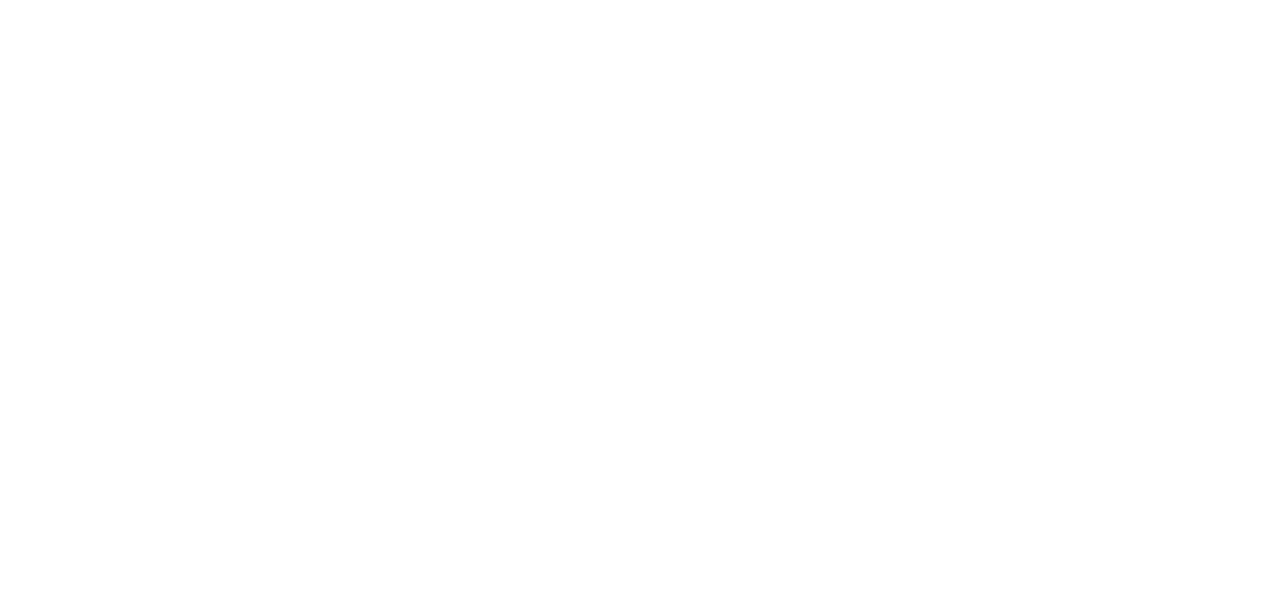
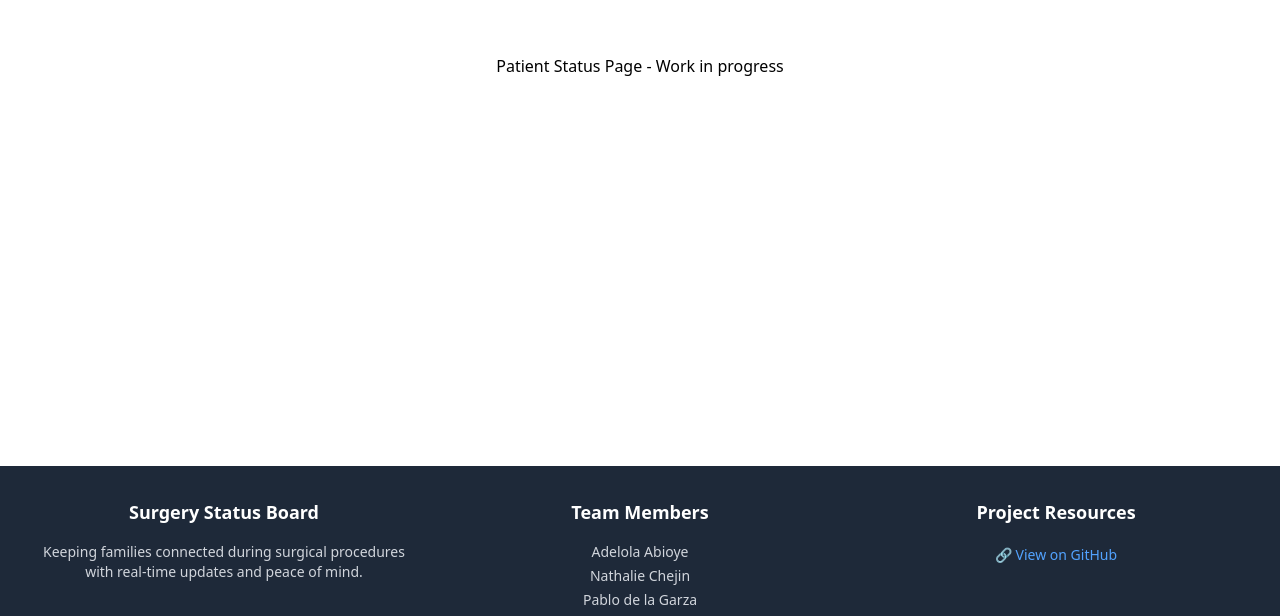
Before and after one commit to chingu-voyages/V56-tier3-team-36, a React (Vite) app in the folder client/: page /patientstatus in a window 1280 px wide. Before the commit this address had no page. Shown: the part 334-950 px from the top of the page. Before the commit the page ends 800 px from the top, so only its background shows below. Built offline with nearby package versions, Linux system fonts and the light colour scheme.

Commit message:
Adding Patient Status Page

```diff
--- a/client/src/App.jsx
+++ b/client/src/App.jsx
@@ -1,9 +1,9 @@
-import { useState } from 'react'
 import { BrowserRouter as Router, Routes, Route, Navigate  } from 'react-router-dom'
 import './App.css'
 
 import Home from './pages/Home'
 import PatientInformation from './pages/PatientInformation'
+import PatientStatus from './pages/PatientStatus'
 
 function App() {
   return (
@@ -12,6 +12,7 @@
         <Route path="/" element={<Navigate to="/home" />} />
         <Route path="/home" element={<Home />} />
         <Route path="/patientinformation" element={<PatientInformation />} />
+        <Route path="/patientstatus" element={<PatientStatus />} />
       </Routes>
     </Router>
   )
--- /dev/null
+++ b/client/src/pages/PatientStatus.jsx
@@ -0,0 +1,10 @@
+import Footer from "../components/Footer"
+
+export default function PatientStatus(){
+  return(
+    <>
+    <div className='w-full h-full flex items-center justify-center'>Patient Status Page - Work in progress</div>
+    <Footer />
+    </>
+  )
+}
```
